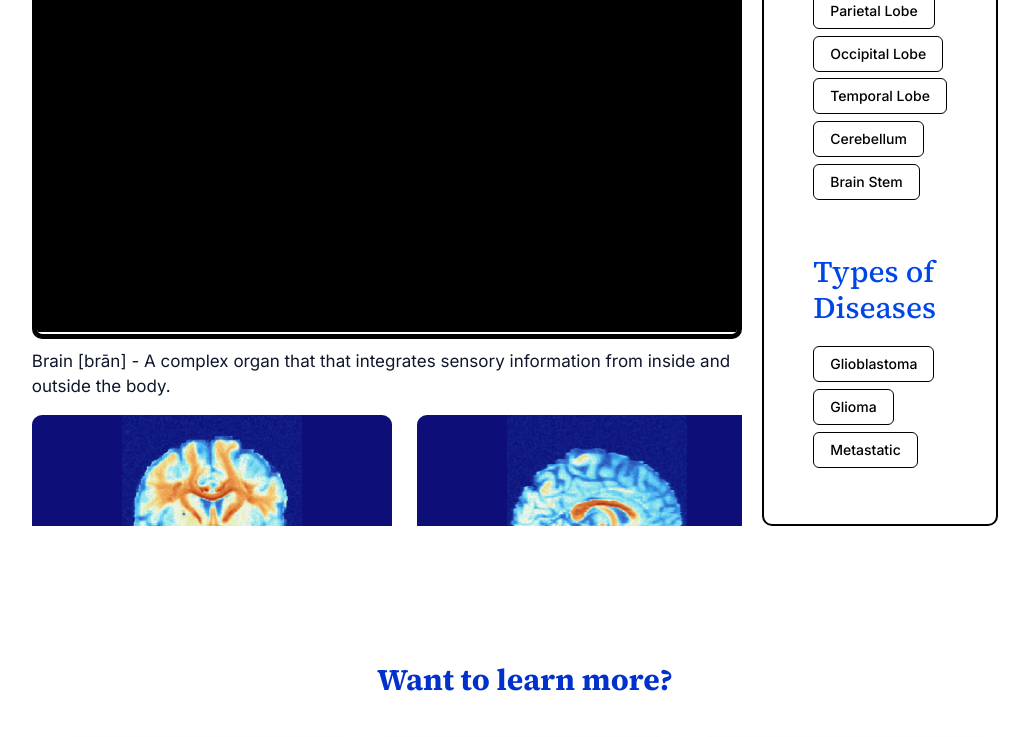
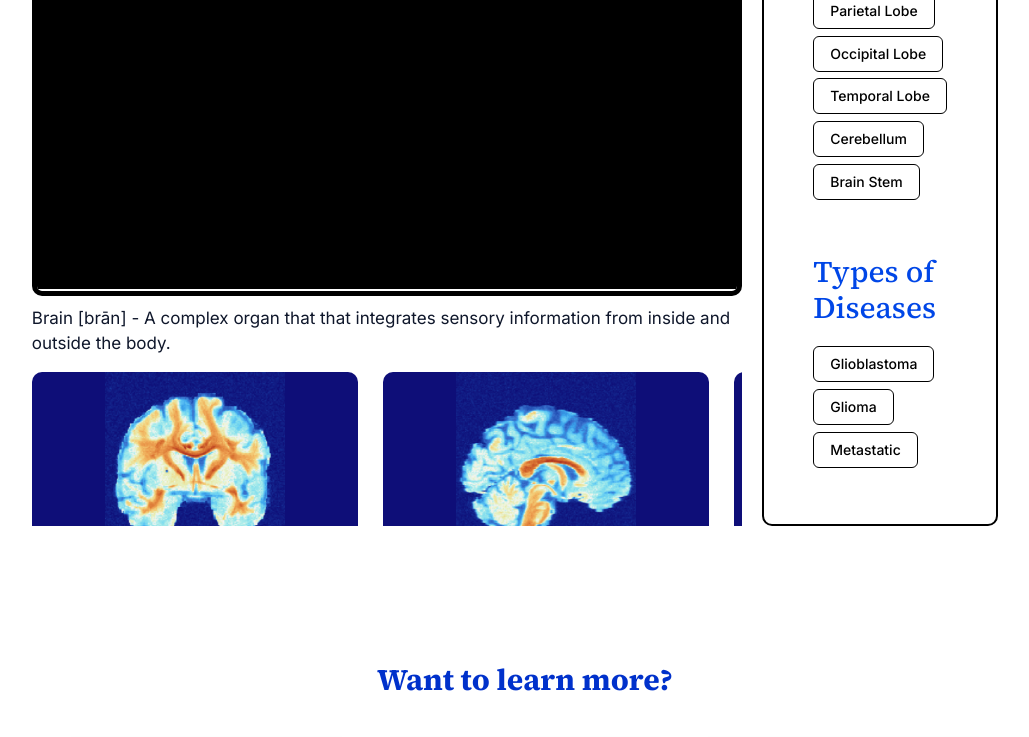
Before and after one commit to mikaelatho/medical-imagers-shadcn, a Next.js app: page /explore in a window 1280 px wide. Shown: the part 597-1334 px from the top of the page, without its empty margins (115-1144 px from the left). Built offline with nearby package versions, Linux system fonts and the light colour scheme; no server answers.

Commit message:
Explore page formatting

```diff
--- a/app/explore/page.tsx
+++ b/app/explore/page.tsx
@@ -56,7 +56,7 @@ export default function Explore() {
           id="float-child"
           style={{ flex: "10", minHeight: "460px", overflow: "hidden" }}
         >
-          <div style={{ position: "relative", width: "100%", height: "74%", border: "5px solid black", borderRadius: "10px", boxSizing: "border-box", overflow: "hidden" }}>
+          <div style={{ position: "relative", width: "100%", height: "68%", border: "5px solid black", borderRadius: "10px", boxSizing: "border-box", overflow: "hidden" }}>
             <div ref={viewerRef} style={{ position: "absolute", inset: 0 }} />
             <Button
               variant="explore"
@@ -72,17 +72,17 @@ export default function Explore() {
             <img
               src={contourImages.anterior}
               alt="Coronal Anterior Slice"
-              style={{ width: "360px", height: "185px", borderLeft: "90px", borderRight: "90px", borderStyle: "solid", borderColor: "#0e0e78", borderRadius: "10px", marginRight: "9px" }}
+              style={{ width: "326px", height: "185px", borderLeft: "73px", borderRight: "73px", borderStyle: "solid", borderColor: "#0e0e78", borderRadius: "10px", marginRight: "9px" }}
             />
             <img
               src={contourImages.sagittal}
               alt="Left Sagittal Slice"
-              style={{ width: "360px", height: "185px", borderLeft: "90px", borderRight: "90px", borderStyle: "solid", borderColor: "#0e0e78", borderRadius: "10px", marginRight: "9px" }}
+              style={{ width: "326px", height: "185px", borderLeft: "73px", borderRight: "73px", borderStyle: "solid", borderColor: "#0e0e78", borderRadius: "10px", marginRight: "9px" }}
             />
             <img
               src={contourImages.axial}
               alt="Upper Axial Slice"
-              style={{ width: "360px", height: "185px", borderLeft: "90px", borderRight: "90px", borderStyle: "solid", borderColor: "#0e0e78", borderRadius: "10px", marginRight: "9px" }}
+              style={{ width: "326px", height: "185px", borderLeft: "73px", borderRight: "73px", borderStyle: "solid", borderColor: "#0e0e78", borderRadius: "10px", marginRight: "9px" }}
             />
           </div>
         </div>
--- a/app/games/page.tsx
+++ b/app/games/page.tsx
@@ -34,7 +34,6 @@ export default function Games() {
             </p>
             <Button variant="default" size="lg" className="my-1 cursor-pointer"><PlayIcon /><Link href="/flashcards">Play Flashcards</Link></Button>
             <br></br>
-            <Button variant="default" size="lg" className="my-1 cursor-pointer"><PlayIcon /><Link href="/brain-hotspot-game">Play Brain Hotspot</Link></Button>
             <br></br>
             <Button variant="outline" size="lg" className="my-1 cursor-pointer"><CircleQuestionMarkIcon /> <Link href="/games#how-it-works">How to play</Link></Button>
           </div>
```
